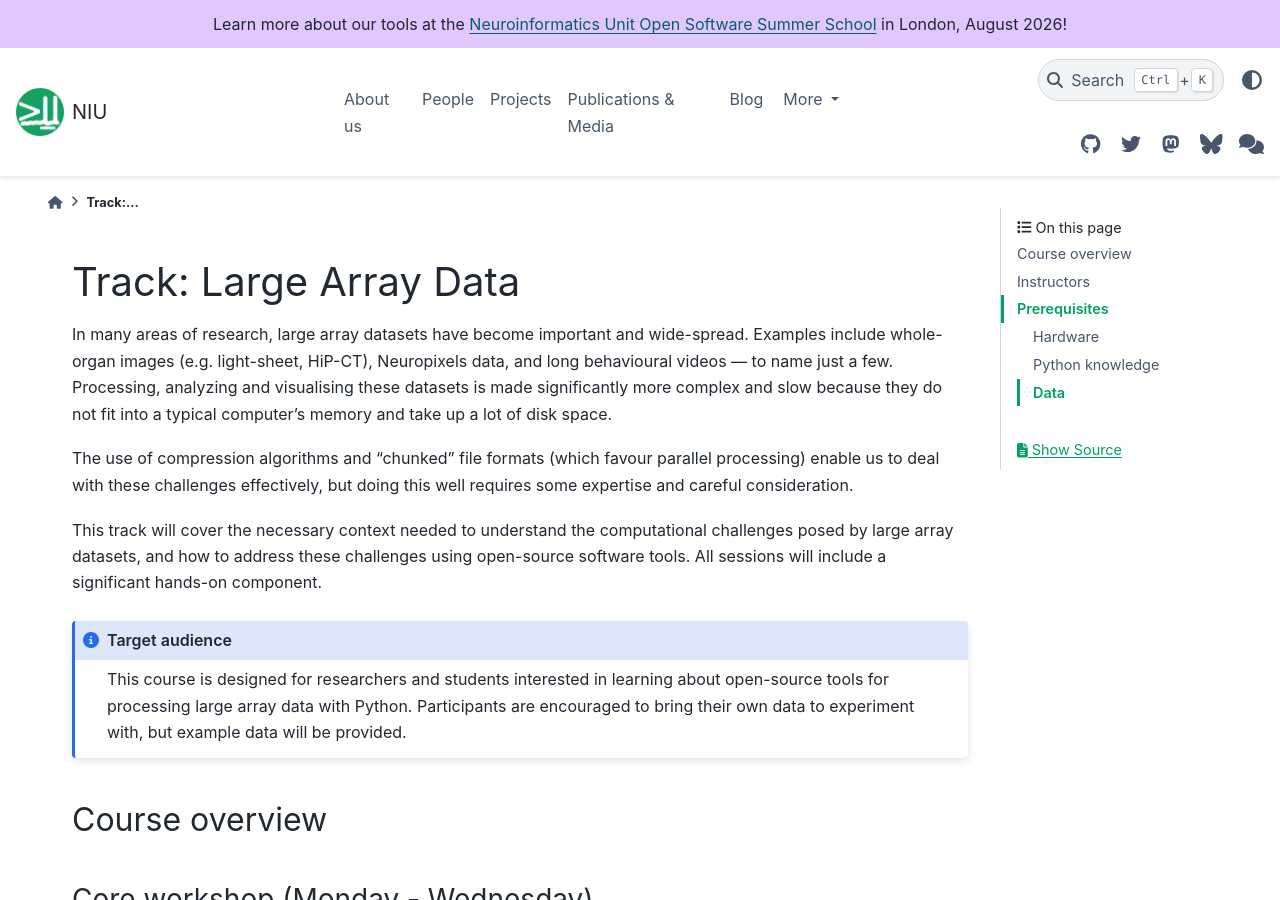
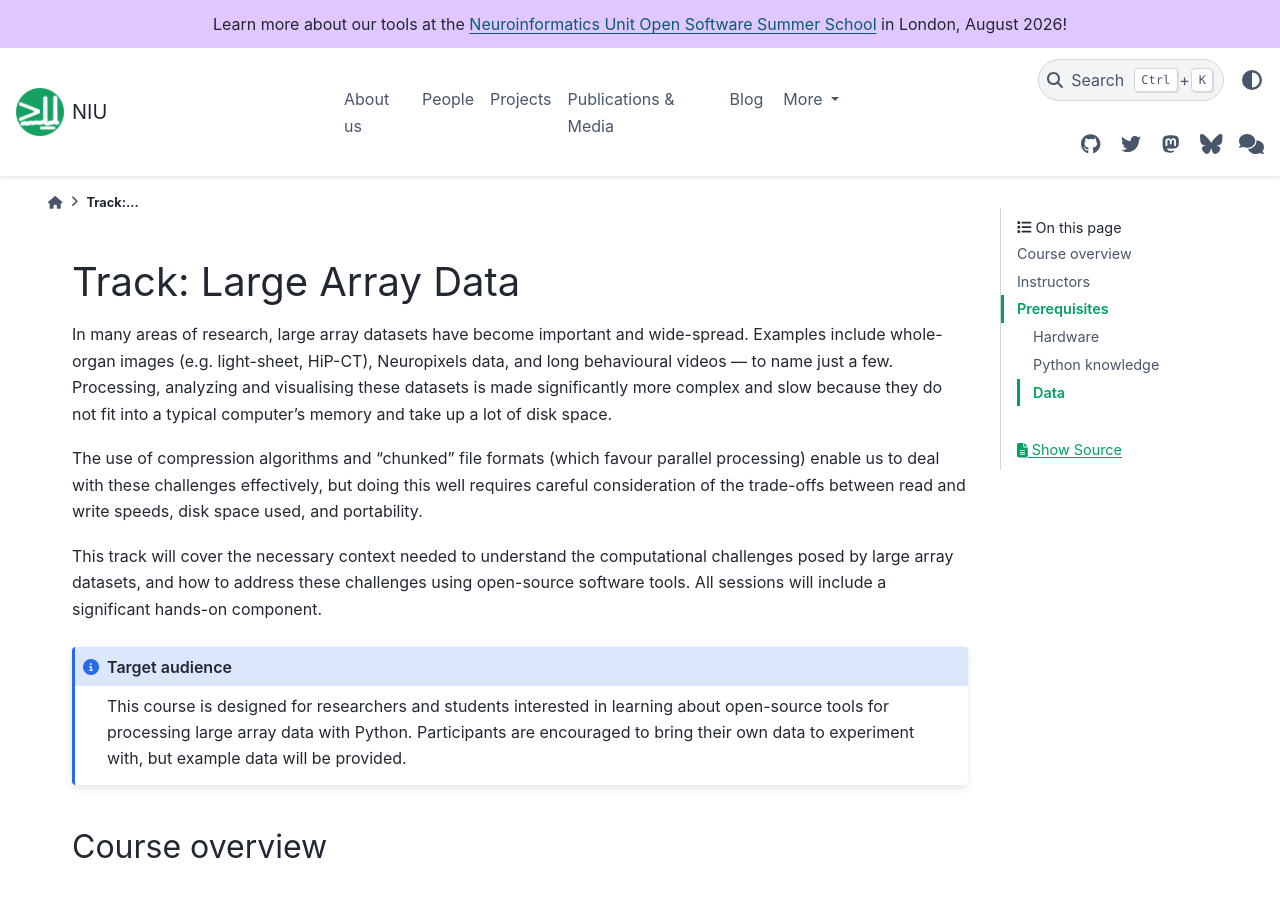
Before and after one commit to neuroinformatics-unit/neuroinformatics-unit.github.io, a Sphinx documentation site: the page built from docs/source/open-software-summer-school/2026/large-data.md, in a window 1280 px wide and 900 px high. Built offline with Sphinx 7.4.7 and the PyData theme 0.15.4, drawn with Linux system fonts in a browser that asks for light colours; nearby versions of some CDN libraries.

Commit message:
tweak large data draft

```diff
--- a/docs/source/open-software-summer-school/2026/large-data.md
+++ b/docs/source/open-software-summer-school/2026/large-data.md
@@ -3,7 +3,7 @@
 
 In many areas of research, large array datasets have become important and wide-spread. Examples include whole-organ images (e.g. light-sheet, HiP-CT), Neuropixels data, and long behavioural videos — to name just a few. Processing, analyzing and visualising these datasets is made significantly more complex and slow because they do not fit into a typical computer's memory and take up a lot of disk space.
 
-The use of compression algorithms and "chunked" file formats (which favour parallel processing) enable us to deal with these challenges effectively, but doing this well requires some expertise and careful consideration.
+The use of compression algorithms and "chunked" file formats (which favour parallel processing) enable us to deal with these challenges effectively, but doing this well requires careful consideration of the trade-offs between read and write speeds, disk space used, and portability.
 
 This track will cover the necessary context needed to understand the computational challenges posed by large array datasets, and how to address these challenges using open-source software tools. All sessions will include a significant hands-on component.
 
```
